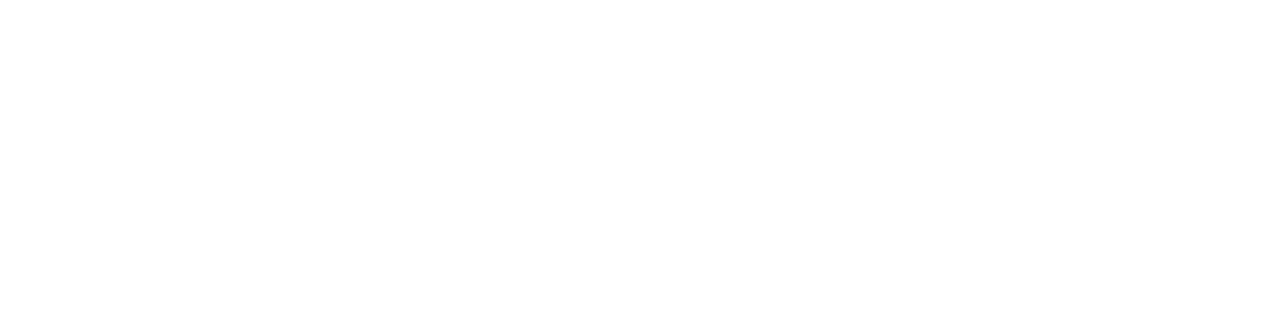
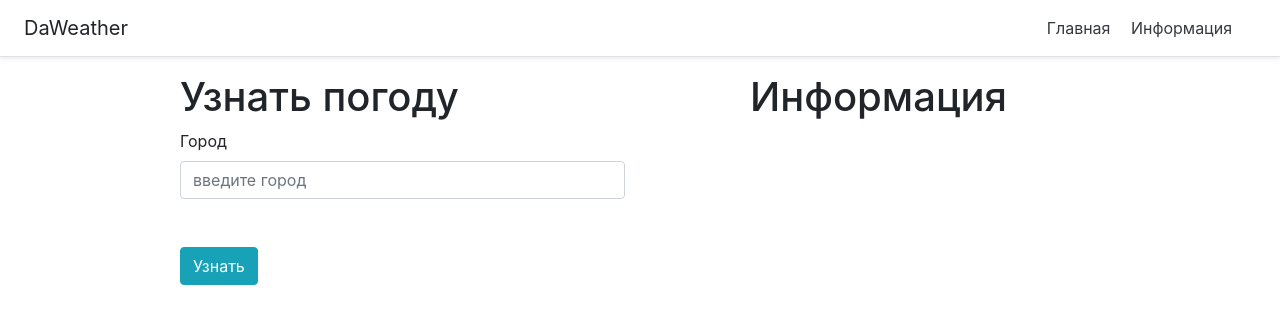
Before and after one commit to MartsinovichDanya/Django_weather_tries, a Django app: page / in a window 1280 px wide. Before the commit the part shown is empty. Shown: the top 324 px of the page. Run offline with Django 3.2, Linux system fonts and the light colour scheme; some libraries are stand-ins or nearby versions.

Commit message:
main template is nearly ready

```diff
--- a/weather/templates/weather/index.html
+++ b/weather/templates/weather/index.html
@@ -6,6 +6,27 @@
     <title>Погода</title>
 </head>
 <body>
-
+    <div class="d-flex flex-column flex-md-row align-items-center p-3 px-md-4 mb-3 bg-white border-bottom shadow-sm">
+        <h5 class="my-0 mr-md-auto font-weight-normal">DaWeather</h5>
+        <nav class="my-2 my-md-0 mr-md-3">
+            <a class="p-2 text-dark" href="#">Главная</a>
+            <a class="p-2 text-dark" href="#">Информация</a>
+        </nav>
+    </div>
+    <div class="container">
+        <div class="row">
+            <div class="col-5 offset-1">
+                <h1>Узнать погоду</h1>
+                <form action="">
+                    <label for="city">Город</label>
+                    <input class="form-control" id="city" name="city" placeholder="введите город" type="text">
+                    <input type="submit" name="send" value="Узнать" class="mt-5 btn btn-info">
+                </form>
+            </div>
+            <div class="col-4 offset-1">
+                <h1>Информация</h1>
+            </div>
+        </div>
+    </div>
 </body>
 </html>
```
